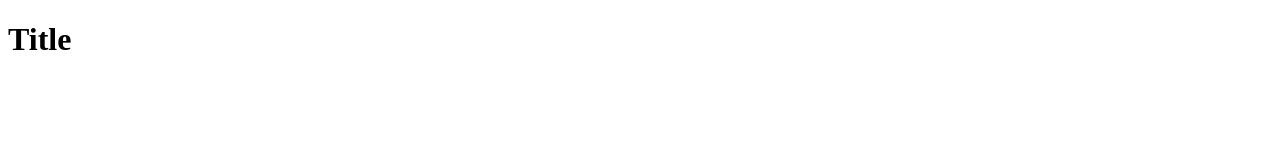
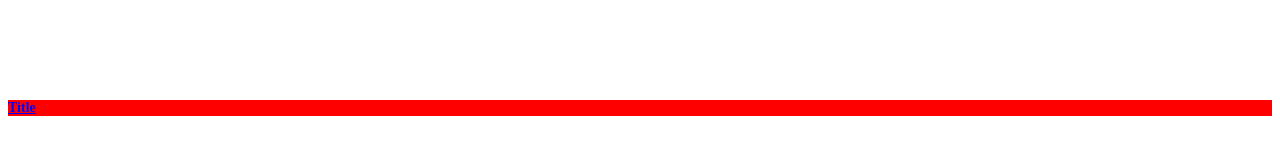
Before and after one commit to SamusenkoAleksey/jsschool, a plain HTML site: page Homeworks/Homework3.html in a window 1280 px wide. Drawn offline with Linux system fonts and the light colour scheme.

Commit message:
Homework 3 is done

```diff
--- a/Homeworks/Homework3.html
+++ b/Homeworks/Homework3.html
@@ -1,6 +1,13 @@
 <!DOCTYPE html>
 <html>
-	<title>Homework2(DOM)</title>
+	<title>Homework3</title>
+	<style type="text/css">
+		.class1 {
+            color: blue;
+            font-size: 14px;
+            text-decoration: underline;
+        }
+	</style>
 <head>
 </head>
 <body>
@@ -8,7 +15,19 @@
 	<script type="text/javascript">
 		(function() {
    			var title = document.getElementById('title');
-   			console.log(title);
+
+
+   			title.style.color = 'red';
+
+   			title.style.cssText = 'color: blue; font-size: 14px;text-decoration: underline; margin-top: 100px; background-color: red;';
+
+   			title.classList.add('class1');
+
+   			title.classList.add('newClass');
+
+   			var getComputed = getComputedStyle(title);
+   			console.log(getComputed);
+
 		})();
 	</script>
 </body>
```
